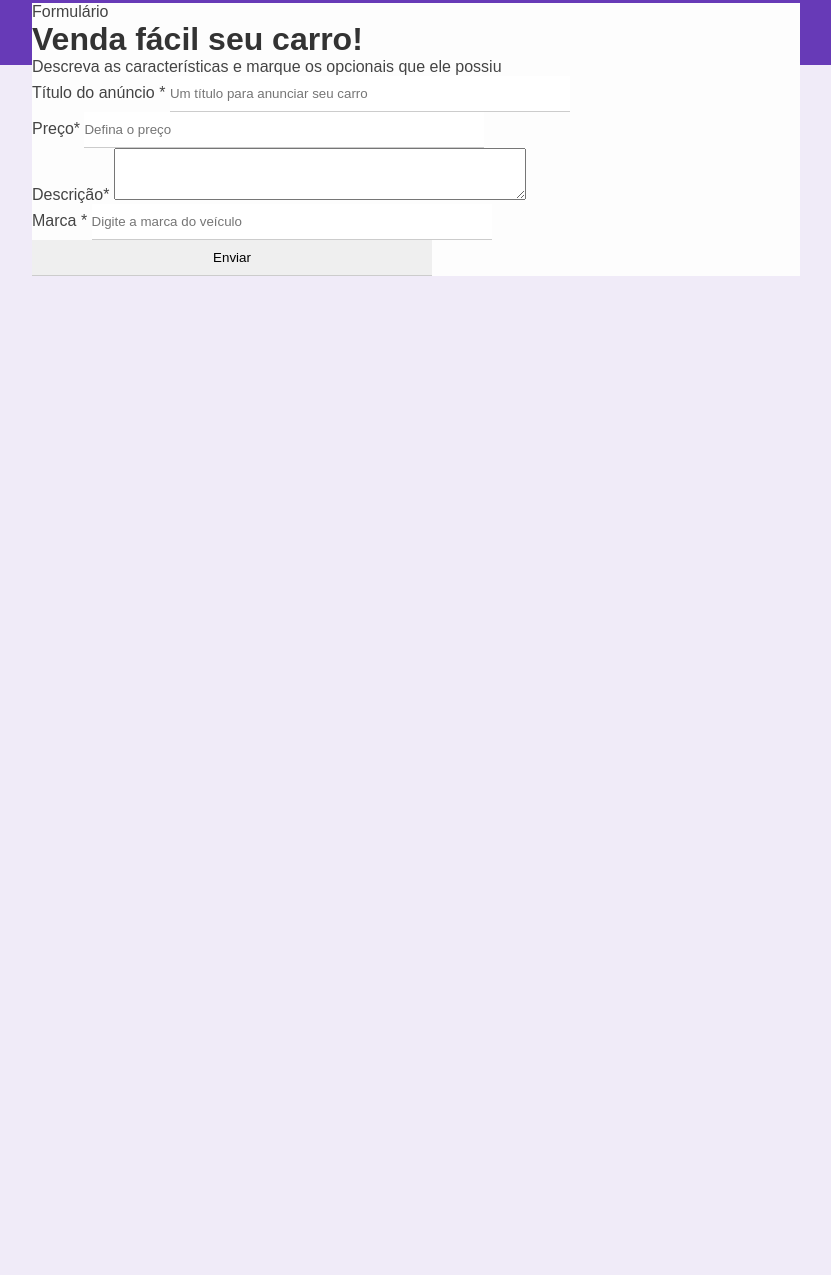
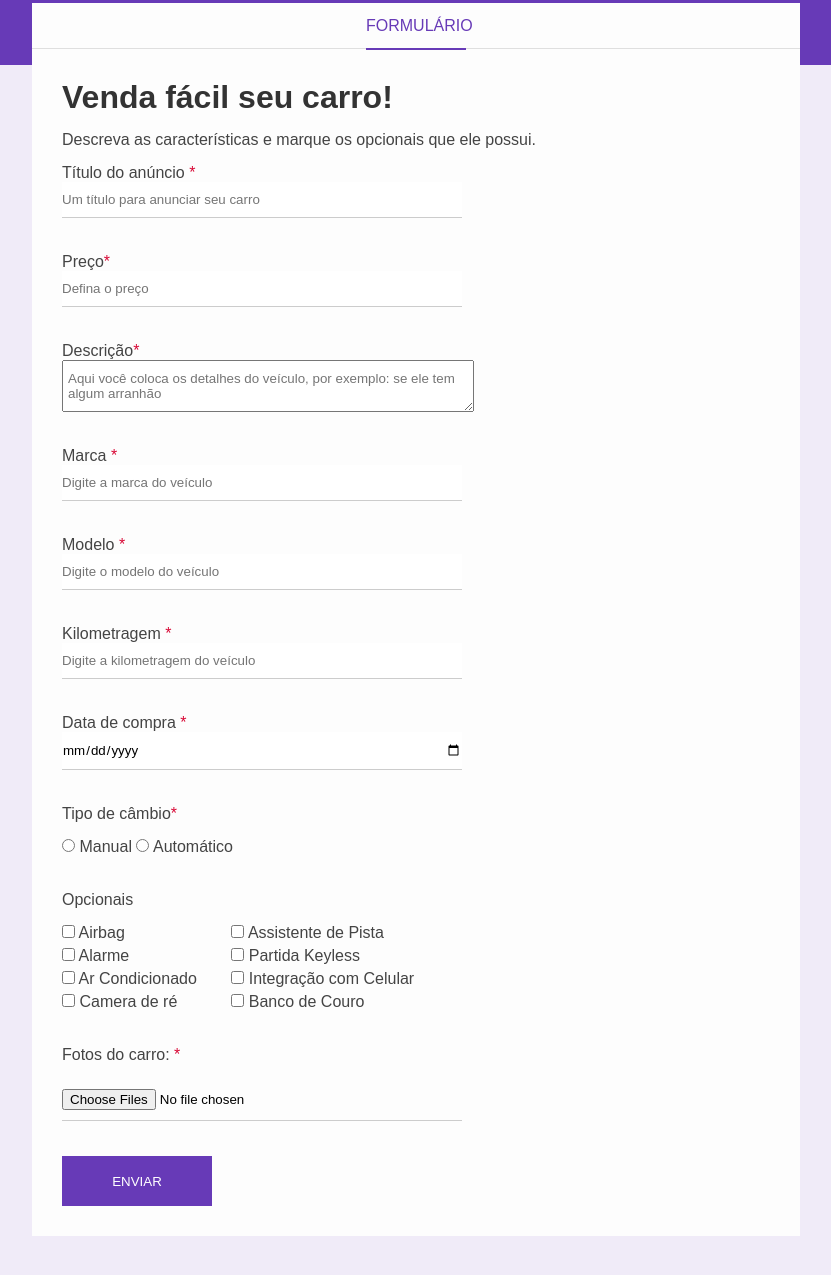
Before and after one commit to vitoriasmiranda/Formulario, a plain HTML site: page index.html in a window 1280 px wide. Shown: the part 135-1410 px from the top of the page, without its empty margins (224-1055 px from the left). Before the commit the page ends 800 px from the top, so only its background shows below. Drawn offline with Linux system fonts and the light colour scheme.

Commit message:
projeto finalizado

```diff
--- a/index.html
+++ b/index.html
@@ -18,7 +18,7 @@
             <div class="form-body">
                 <h1 class="form-title">Venda fácil seu carro!</h1>
                 <p>
-                    Descreva as características e marque os opcionais que ele possiu
+                    Descreva as características e marque os opcionais que ele possui.
                 </p>
                 <form>
                     <div class="box-input">
@@ -43,7 +43,6 @@
                         placeholder="Defina o preço"
                         required>
                     </div>
-                    </div>
                     <div class="box-input">
                         <label for="description">Descrição<span class="required-field">*</span></label>
 
@@ -51,8 +50,7 @@
                         name="description"
                         id="description"
                         class="block"
-                        placeholder="Aqui você coloca os detalhes do veículo, por exemplo: se ele tem algum arranhão">
-                    </textarea>
+                        placeholder="Aqui você coloca os detalhes do veículo, por exemplo: se ele tem algum arranhão" required></textarea>
                     </div>
                     <div class="box-input">
                         <label for="brand">Marca
@@ -63,9 +61,95 @@
                         id="brand"
                         class="block"
                         placeholder="Digite a marca do veículo"
-                        required >
+                        required>
                     </div>
-                    <input type="submit" value="Enviar">
+                    <div class="box-input">
+                        <label for="model">Modelo
+                        <span class="required-field">*</span></label>
+
+                        <input type="text"
+                        name="model"
+                        id="model"
+                        class="block"
+                        placeholder="Digite o modelo do veículo"
+                        required>
+                    </div>
+                    <div class="box-input">
+                        <label for="mileage">Kilometragem
+                        <span class="required-field">*</span></label>
+
+                        <input type="number"
+                        name="mileage"
+                        id="mileage"
+                        class="block"
+                        placeholder="Digite a kilometragem do veículo"
+                        required>
+                    </div>
+                    <div class="box-input">
+                        <label for="purchse_date">Data de compra
+                        <span class="required-field">*</span></label>
+
+                        <input type="date"
+                        name="purchase_date"
+                        id="purchase_date"
+                        class="block"
+                        required>
+                    </div>
+                    <div class="box-input">
+                        <p>Tipo de câmbio<span class="required-field">*</span></p>
+
+                        <input type="radio" name="gear" id="manual">
+                        <label for="manual">Manual</label>
+                        <input type="radio" name="gear" id="auto">
+                        <label for="auto">Automático</label>
+                    </div>
+                    <div class="optional-box">
+                        <p>Opcionais</p>
+                        <ul class="optional-list">
+                            <li>
+                                <input type="checkbox" name="optional[]" id="airbag" value="airbag">
+                                <label for="airbag">Airbag</label>
+                            </li>
+                            <li>
+                                <input type="checkbox" name="optional[]" id="alarm" value="alarm">
+                                <label for="alarm">Alarme</label>
+                            </li>
+                            <li>
+                                <input type="checkbox" name="optional[]" id="ac" value="ac">
+                                <label for="ac">Ar Condicionado</label>
+                            </li>
+                            <li>
+                                <input type="checkbox" name="optional[]" id="reverse_camera" value="reverse_camera">
+                                <label for="reverse_camera">Camera de ré</label>
+                            </li>
+                        </ul>
+                    </div>
+                    <div class="optional-box">
+                        <ul class="optional-list">
+                            <li>
+                                <input type="checkbox" name="optional[]" id="lane_assist" value="lane_assist">
+                                <label for="lane_assist">Assistente de Pista</label>
+                            </li>
+                            <li>
+                                <input type="checkbox" name="optional[]" id="keyless" value="keyless">
+                                <label for="keyless">Partida Keyless</label>
+                            </li>
+                            <li>
+                                <input type="checkbox" name="optional[]" id="smartphone" value="smartphone">
+                                <label for="smartphone">Integração com Celular</label>
+                            </li>
+                            <li>
+                                <input type="checkbox" name="optional[]" id="leather_seat" value="leather_seat">
+                                <label for="leather_seat">Banco de Couro</label>
+                            </li>
+                        </ul>
+                    </div>
+                    <div class="box-input">
+                        <p>Fotos do carro: <span class="required-field">*</span></p>
+                        <input type="file" name="images" id="imagens" multiple accept="image/png, image/jpg" required>
+
+                    </div>
+                    <input type="submit" value="Enviar" class="btn-submit">
                 </form>
             </div>
         </div>
--- a/style.css
+++ b/style.css
@@ -21,7 +21,6 @@ input {
     border: none;
     border-bottom: 1px solid #ccc;
     padding: 10px 0;
-    width: 400px;
 }
 
 input[type="text"], input[type="number"], input[type="date"], input[type = "file"], textarea {
@@ -53,3 +52,78 @@ textarea {
     position: relative;
     top: -62px;
 }
+
+/* form header */
+.form-header {
+    border-bottom: 1px solid #dfdfdf;
+    height: 45px;
+}
+
+.form-header p {
+    color: #673ab7;
+    border-bottom: 2px solid #673ab7;
+    width: 100px;
+    text-align: center;
+    margin: 0 auto;
+    text-transform: uppercase;
+    height: 45px;
+    line-height: 45px;
+}
+
+/* form body */
+
+.form-body {
+    padding: 30px;
+}
+
+.form-title {
+    margin-bottom: 15px;
+}
+
+.form-body p {
+    margin-bottom: 15px;
+}
+
+.required-field {
+    color: #d80835;
+}
+
+.box-input {
+    margin-bottom: 35px;
+}
+
+.block {
+    display: block;
+}
+
+.optional-box {
+    display: inline-block;
+    margin: 0 30px 30px 0;
+}
+
+.optional-list li{
+    list-style: none;
+    margin-bottom: 5px;
+}
+
+.box-input p {
+    margin-bottom: 15px;
+}
+
+.btn-submit {
+    background-color: #673ab7;
+    color: white;
+    border: 2px solid transparent;
+    width: 150px;
+    height: 50px;
+    cursor: pointer;
+    text-transform: uppercase;
+    transition: 0.5s;
+}
+
+.btn-submit:hover {
+    background-color: white;
+    border-color: #673ab7;
+    color: #673ab7;
+
+}
```
